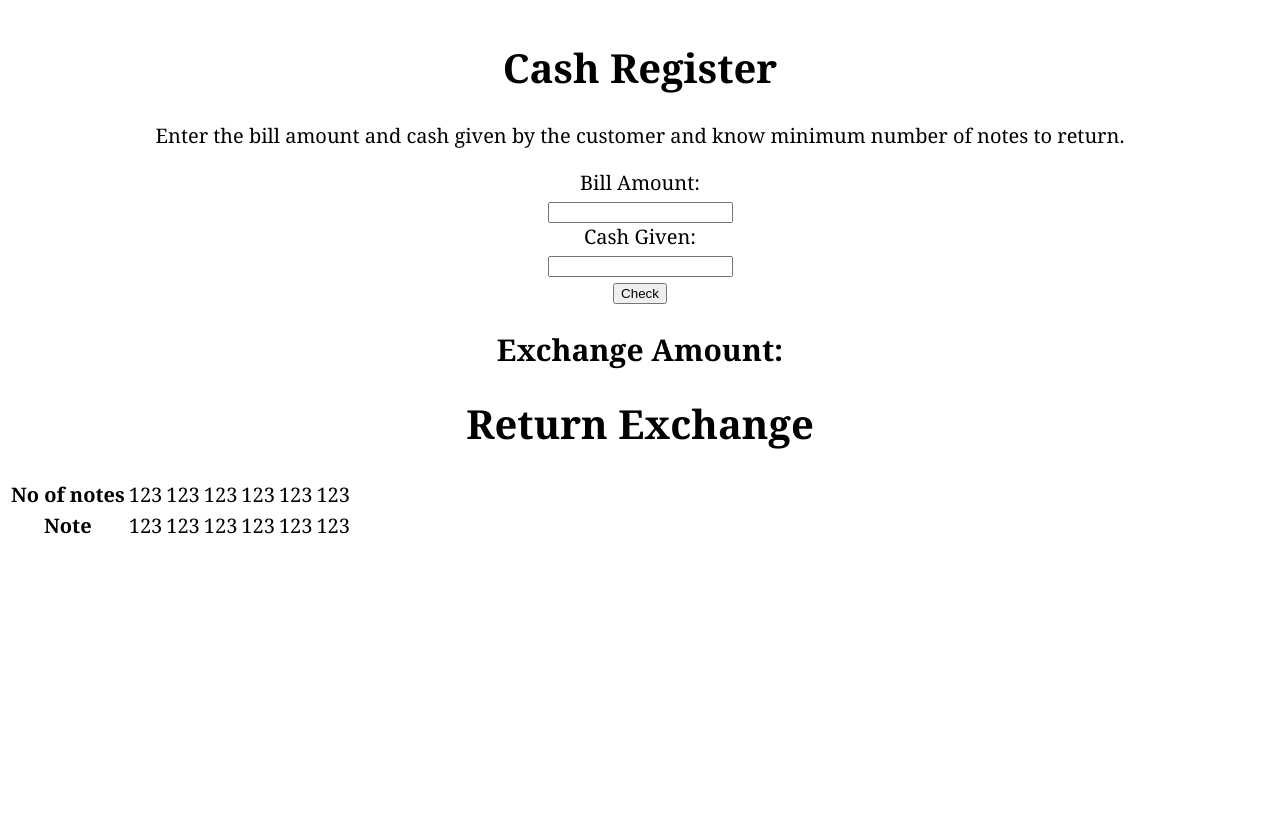
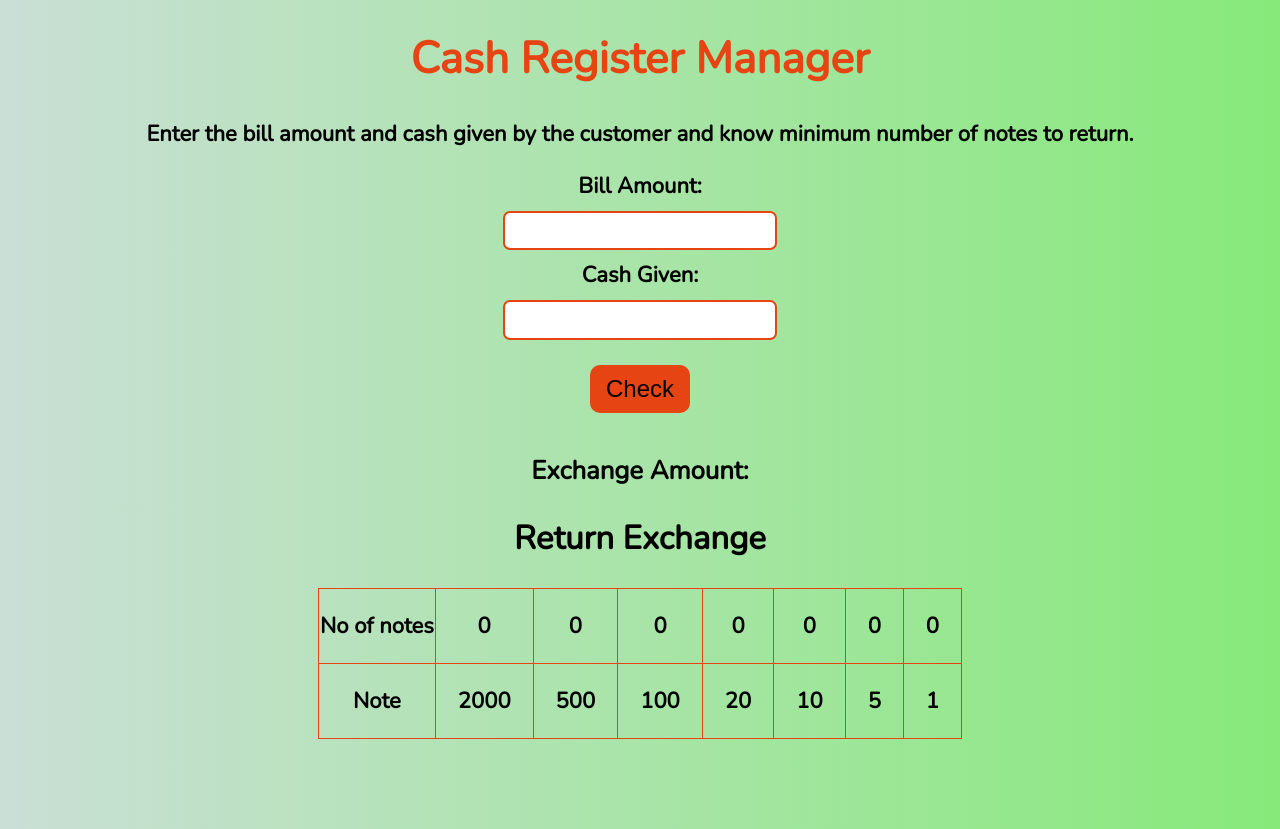
Before and after one commit to prkm93/neogcamp-cash-register, a React (Create React App) app: page / in a window 1280 px wide. Before the commit the page ends 800 px from the top, so only its background shows below. Built offline with nearby package versions, Linux system fonts and the light colour scheme.

Commit message:
added styling

```diff
--- a/public/index.html
+++ b/public/index.html
@@ -24,6 +24,16 @@
       work correctly both with client-side routing and a non-root public URL.
       Learn how to configure a non-root public URL by running `npm run build`.
     -->
+    <style>
+      body{
+        padding: 0;
+        margin: 0;
+        height: 100vh;
+        width: 100vw;
+        box-sizing: border-box;
+        background: linear-gradient(to right, rgb(202, 223, 214), rgb(135, 233, 122));
+      }
+    </style>
     <title>React App</title>
   </head>
   <body>
--- a/src/App.css
+++ b/src/App.css
@@ -1,6 +1,39 @@
+@import url('https://fonts.googleapis.com/css2?family=Nunito:wght@200&display=swap');
 .App {
   text-align: center;
-  margin: 2em auto;
-  font-size: 20px;
-  font-family:Cambria, Cochin, Georgia, Times, 'Times New Roman', serif;
+  font-size: 22px;
+  font-weight: 600;
+  font-family: 'Nunito', sans-serif;
 }
+h1{
+  color: rgb(230, 68, 19);
+}
+.input-box{
+  margin: 10px;
+  width: 20em;
+  height: 2.5em;
+  border-radius: 7px;
+  border: 2px solid rgb(230, 68, 19);
+}
+input:focus{
+  outline: none !important;
+}
+.btn-check{
+  margin: 15px;
+  background-color: rgb(230, 68, 19);
+  padding: 10px 16px;
+  border-radius: 10px;
+  border:none;
+  font-size: 24px;
+  cursor: pointer;
+}
+.exchange-table{
+  display: flex;
+  justify-content: center;
+  align-items: center;
+}
+table,tr,td{
+  border: 1px solid rgb(230, 68, 19);;
+  border-collapse: collapse;
+  padding: 22px;
+}
--- a/src/App.js
+++ b/src/App.js
@@ -4,44 +4,46 @@ import './App.css';
 function App() {
   return (
     <div className="App">
-      <h1>Cash Register</h1>
+      <h1>Cash Register Manager</h1>
       <p>Enter the bill amount and cash given by the customer and know minimum number of notes to return.</p>
       <div className="calculation-section">
         <div className="bill-amount">
           <label htmlFor="billAmount">Bill Amount:</label>
           <br />
-          <input type="number" id="billAmount"/>
+          <input type="number" id="billAmount" className="input-box"/>
         </div>
         <div className="cash-given">
           <label htmlFor="cashGiven">Cash Given:</label>
           <br />
-          <input type="number" id="cashGiven"/>
+          <input type="number" id="cashGiven" className="input-box"/>
         </div>
         <div>
-          <button>Check</button>
+          <button className="btn-check">Check</button>
         </div>
         <h3></h3>
-        <h2>Exchange Amount: </h2>
-        <h1>Return Exchange</h1>
-        <div className="return-exchange-table">
+        <h3>Exchange Amount: </h3>
+        <h2>Return Exchange</h2>
+        <div className="exchange-table">
           <table>
             <tr>
               <th>No of notes</th>
-              <td>123</td>
-              <td>123</td>
-              <td>123</td>
-              <td>123</td>
-              <td>123</td>
-              <td>123</td>
+              <td>0</td>
+              <td>0</td>
+              <td>0</td>
+              <td>0</td>
+              <td>0</td>
+              <td>0</td>
+              <td>0</td>
             </tr>
             <tr>
               <th>Note</th>
-              <td>123</td>
-              <td>123</td>
-              <td>123</td>
-              <td>123</td>
-              <td>123</td>
-              <td>123</td>
+              <td>2000</td>
+              <td>500</td>
+              <td>100</td>
+              <td>20</td>
+              <td>10</td>
+              <td>5</td>
+              <td>1</td>
             </tr>
           </table>
         </div>
```
